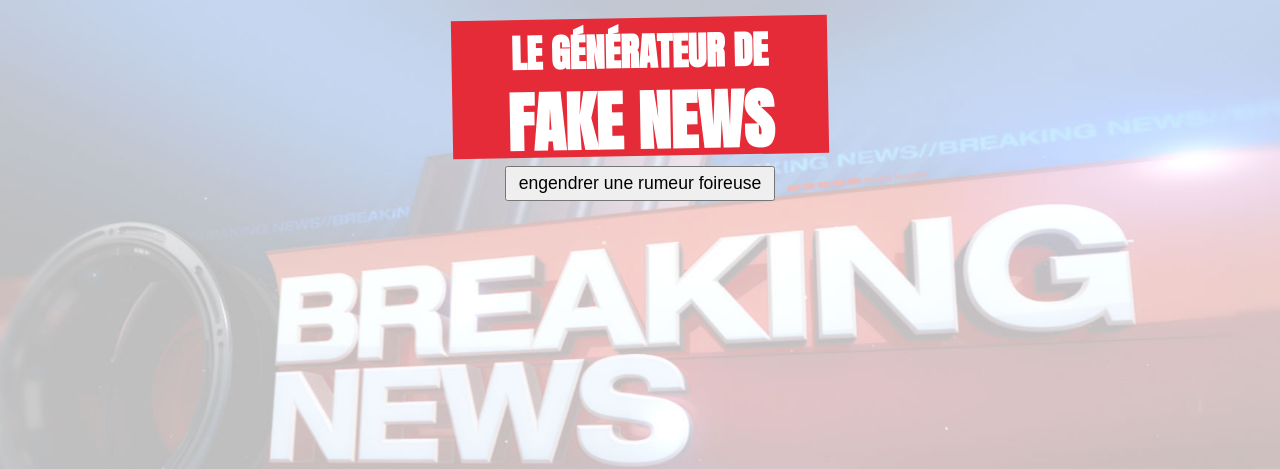
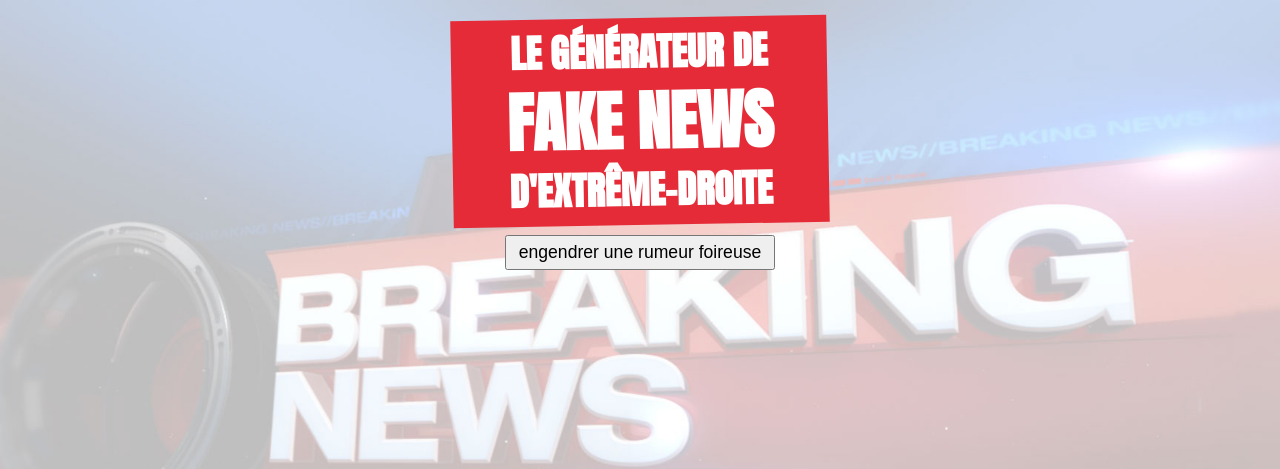
Before and after one commit to bolinocroustibat/fake-news, a PHP site: page / in a window 1280 px wide. Shown: the top 469 px of the page. Run offline with PHP 8.4, Linux system fonts and the light colour scheme; some libraries are stand-ins or nearby versions.

Commit message:
title "fake news d'extrême-droite"

```diff
--- a/index.php
+++ b/index.php
@@ -73,7 +73,7 @@ if(isset($_GET['hash']) && $_GET['hash']!='') { // Si on recoit un hash
 
 	<div id="main-wrapper">
 
-		<h1>Le générateur de<span class="big_h1">fake news</span></h1>
+		<h1>Le générateur de<span class="big_h1">fake news</span>d'extrême-droite</h1>
 
 		<input type="button" onClick="generate_data()" value="engendrer une rumeur foireuse">
 		<div class="project-wrapper" style="visibility:hidden;">
```
